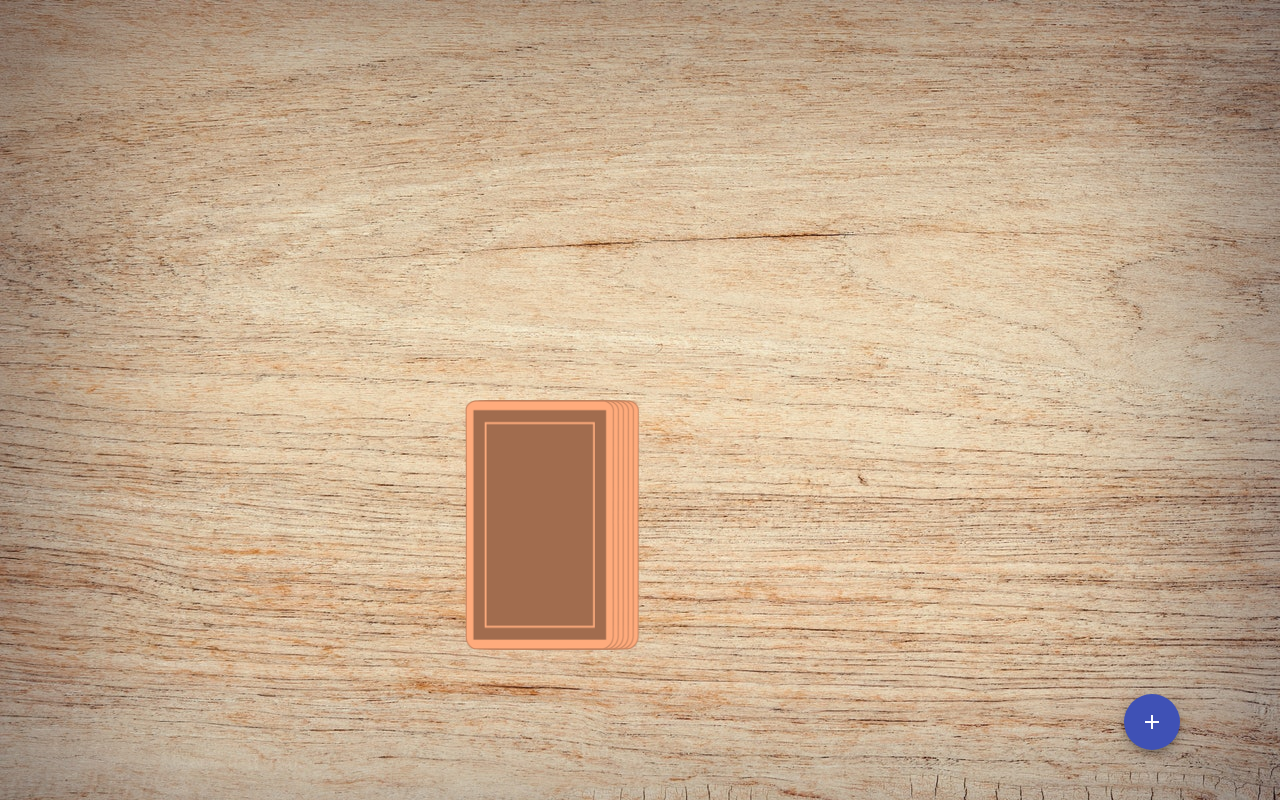
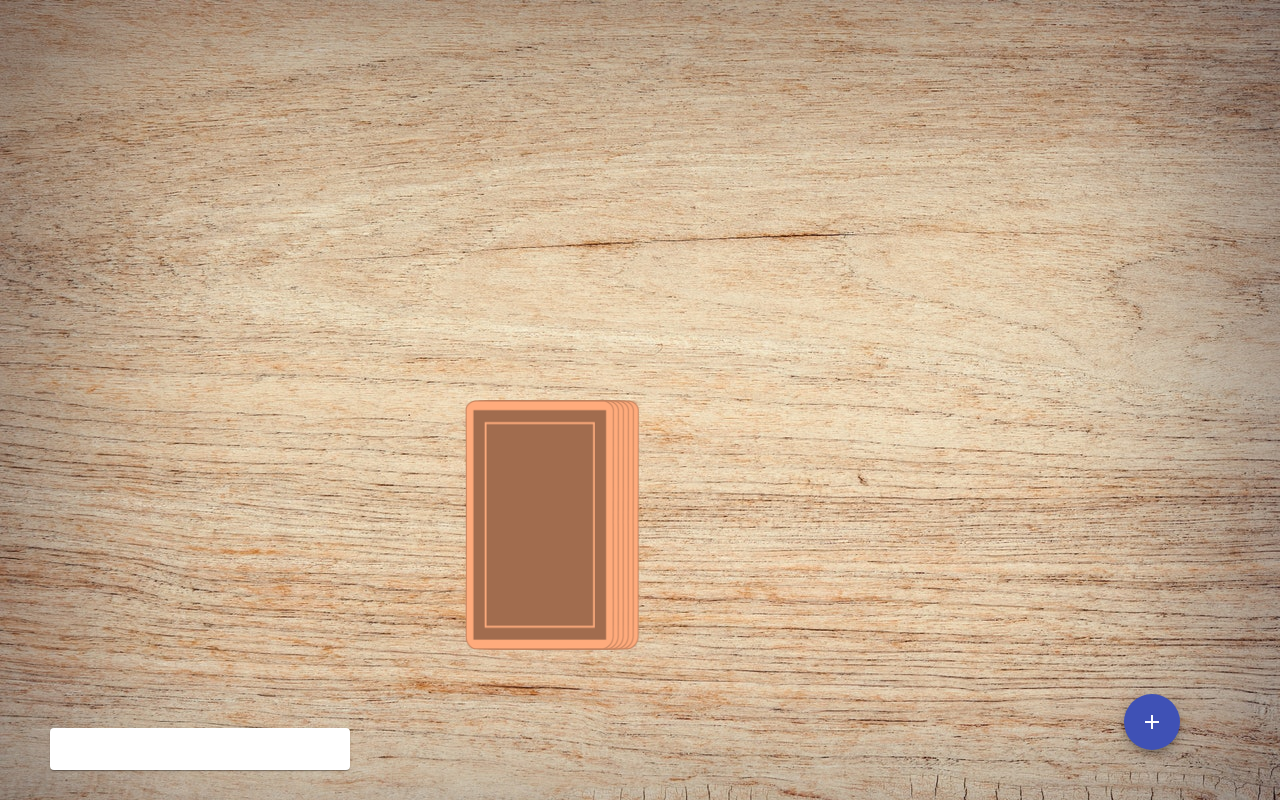
Before and after one commit to Stefan-Horning/RingOfFire, an Angular app: page /game in a window 1280 px wide. Built offline with nearby package versions, Linux system fonts and the light colour scheme.

Commit message:
swich player

```diff
--- a/src/app/app.module.ts
+++ b/src/app/app.module.ts
@@ -15,6 +15,7 @@
 import { FormsModule } from '@angular/forms';
 import {MatInputModule} from '@angular/material/input';
 import { GameInfoComponent } from './game-info/game-info.component';
+import {MatCardModule} from '@angular/material/card';
 
 
 @NgModule({
@@ -36,6 +37,7 @@
     MatFormFieldModule,
     FormsModule,
     MatInputModule,
+    MatCardModule,
   ],
   providers: [],
   bootstrap: [AppComponent]
--- a/src/app/game-info/game-info.component.html
+++ b/src/app/game-info/game-info.component.html
@@ -1 +1,4 @@
-<p>game-info works!</p>
+<mat-card class="card">
+    <mat-card-title class="title">{{ title }}</mat-card-title>
+    <mat-card-content class="text">{{ description}}</mat-card-content>
+</mat-card>
--- a/src/app/game-info/game-info.component.scss
+++ b/src/app/game-info/game-info.component.scss
@@ -0,0 +1,18 @@
+.card{
+    position: absolute;
+    bottom: 30px;
+    left: 50px;
+    width: 300px;
+    padding: 8px;
+}
+
+.title{
+    display: flex;
+    justify-content: center;
+    margin-bottom: 10px;
+    font-size: 22px;
+}
+
+.text{
+    text-align: center;
+}
--- a/src/app/game-info/game-info.component.ts
+++ b/src/app/game-info/game-info.component.ts
@@ -1,10 +1,39 @@
-import { Component } from '@angular/core';
+import { Component, Input, OnChanges, OnInit } from '@angular/core';
 
 @Component({
   selector: 'app-game-info',
   templateUrl: './game-info.component.html',
   styleUrls: ['./game-info.component.scss']
 })
-export class GameInfoComponent {
+export class GameInfoComponent implements OnChanges{
+  cardAction = [
+    { title: 'Waterfall', description: 'Everyone has to start drinking at the same time. As soon as player 1 stops drinking, player 2 may stop drinking. Player 3 may stop as soon as player 2 stops drinking, and so on.' },
+    { title: 'You', description: 'You decide who drinks' },
+    { title: 'Me', description: 'Congrats! Drink a shot!' },
+    { title: 'Category', description: 'Come up with a category (e.g. Colors). Each player must enumerate one item from the category.' },
+    { title: 'Bust a jive', description: 'Player 1 makes a dance move. Player 2 repeats the dance move and adds a second one. ' },
+    { title: 'Chicks', description: 'All girls drink.' },
+    { title: 'Heaven', description: 'Put your hands up! The last player drinks!' },
+    { title: 'Mate', description: 'Pick a mate. Your mate must always drink when you drink and the other way around.' },
+    { title: 'Thumbmaster', description: '' },
+    { title: 'Men', description: 'All men drink.' },
+    { title: 'Quizmaster', description: '' },
+    { title: 'Never have i ever...', description: 'Say something you nnever did. Everyone who did it has to drink.' },
+    { title: 'Rule', description: 'Make a rule. Everyone needs to drink when he breaks the rule.' },
+  ];
 
+  title = '';
+  description = '';
+  @Input() card: string;
+
+  ngOnInit(): void {}
+
+  ngOnChanges(): void{
+    if(this.card){
+      let currentNumber = +this.card.split('_')[1] - 1;
+      this.title = this.cardAction[currentNumber]['title'];
+      this.description = this.cardAction[currentNumber]['description'];
+    }
+
+  }
 }
--- a/src/app/game/game.component.html
+++ b/src/app/game/game.component.html
@@ -1,6 +1,6 @@
 
 
-<app-player *ngFor="let player of game.players; let i = index" [ngStyle]="{'top.px': 50 + (i * 80)}" [playerActiv]="i == game.currentPlayer" [name]="player" class="player-position" ></app-player>
+<app-player *ngFor="let player of game.players; let i = index" [ngStyle]="{'top.px': 50 + (i * 100)}" [playerActiv]="i == game.currentPlayer" [name]="player" class="player-position" ></app-player>
 
 <div class="field">
     <div class="card-stack">
@@ -17,6 +17,8 @@
     </div>
 </div>
 
+<app-game-info [card]="currentCard"></app-game-info>
+
 <button (click)="openDialog()" mat-fab color="primary" aria-label="Example icon button with a delete icon" class="btn-add">
     <mat-icon>add</mat-icon>
 </button>
--- a/src/app/game/game.component.ts
+++ b/src/app/game/game.component.ts
@@ -30,8 +30,10 @@
   takeCard(){
     if(!this.pickCardAnimation){
       this.currentCard = this.game.stack.pop();
-      console.log(this.currentCard, this.game);
       this.pickCardAnimation = true;
+
+      this.game.currentPlayer++
+      this.game.currentPlayer = this.game.currentPlayer % this.game.players.length;
 
       setTimeout(() =>{
         this.game.playerCard.push(this.currentCard);
```
